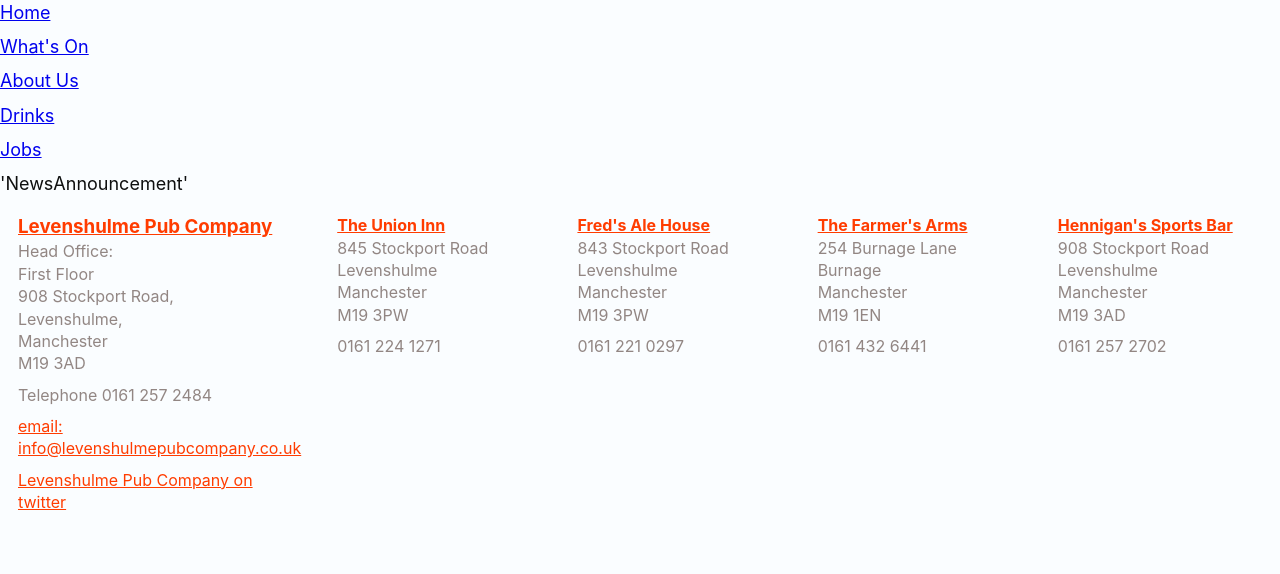
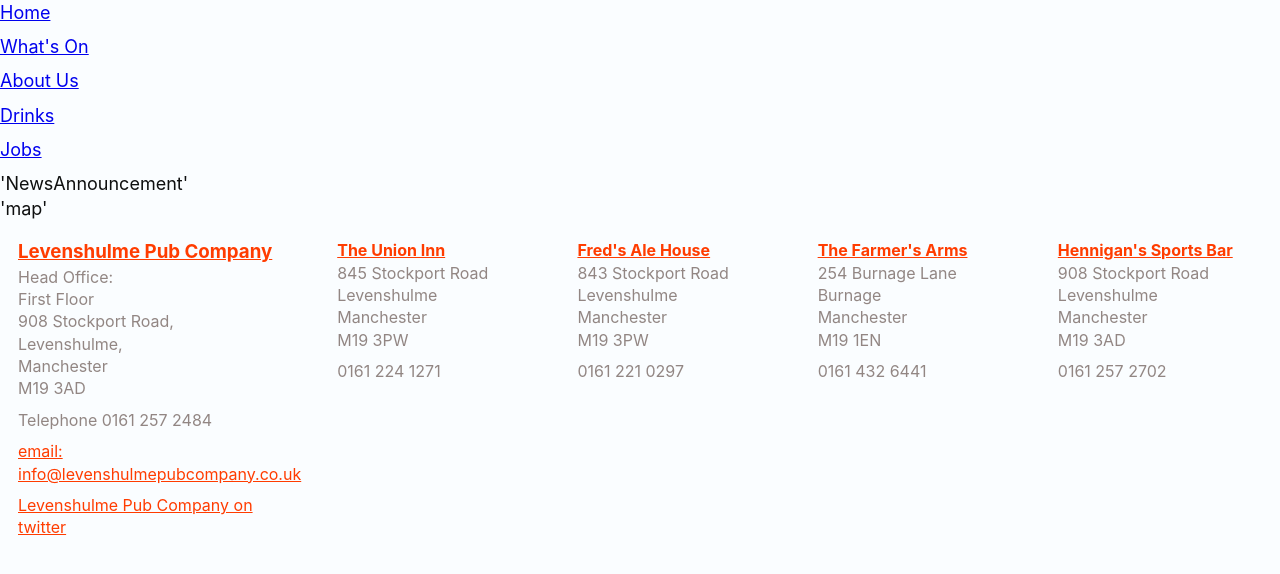
Before and after one commit to chriswright61dev/fredsalehouse_rq, a React (Create React App) app: page /aboutus in a window 1280 px wide. Shown: the top 574 px of the page. Built offline with nearby package versions, Linux system fonts and the light colour scheme; no server answers.

Commit message:
added gmap component

```diff
--- /dev/null
+++ b/src/components/GMap/GMap.js
@@ -0,0 +1,5 @@
+function GMap() {
+  return <div>'map'</div>;
+}
+
+export default GMap;
--- a/src/pages/AboutUs.js
+++ b/src/pages/AboutUs.js
@@ -4,7 +4,7 @@
 import BeerNews from "../modules/news/BeerNews";
 import OfferNews from "../modules/news/OfferNews";
 import GuestAles from "../modules/drinks/GuestAles/GuestAles";
-
+import GMap from "../components/GMap/GMap";
 function AboutUs() {
   return (
     <>
@@ -14,6 +14,7 @@
       <BeerNews />
       <OfferNews />
       <GuestAles />
+      <GMap />
     </>
   );
 }
```
